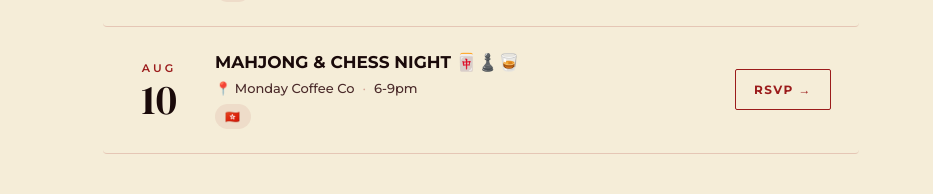
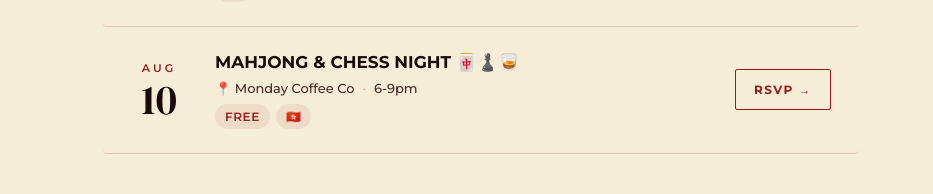
Before and after one commit to michaelwang1994/144-tiles-website, a website built with Vite: page 144-tiles-website/index.html in a window 1280 px wide. Shown: the part 1322-1516 px from the top of the page, without its empty margins (159-1092 px from the left). Built offline with nearby package versions, Linux system fonts and the light colour scheme.

Commit message:
add free

```diff
--- a/144-tiles-website/index.html
+++ b/144-tiles-website/index.html
@@ -112,7 +112,7 @@
           <span class="dot">·</span>
           <span>6-9pm</span>
         </div>
-        <div style="display:flex;gap:6px;"><span class="event-badge">🇭🇰</span></div>
+        <div style="display:flex;gap:6px;"><span class="event-badge">FREE</span><span class="event-badge">🇭🇰</span></div>
       </div>
       <div class="event-action event-linkable">RSVP →</div>
     </a>
```
